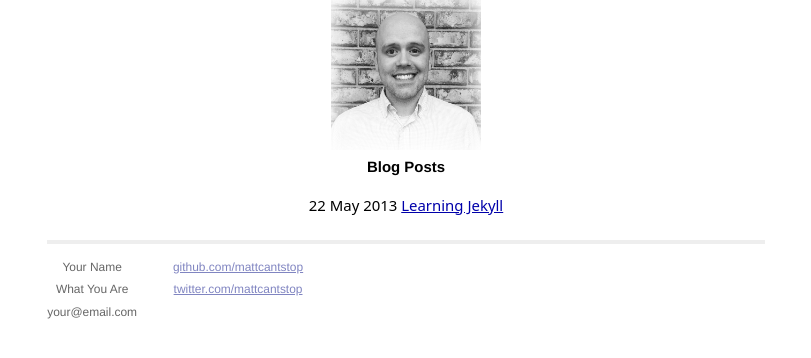
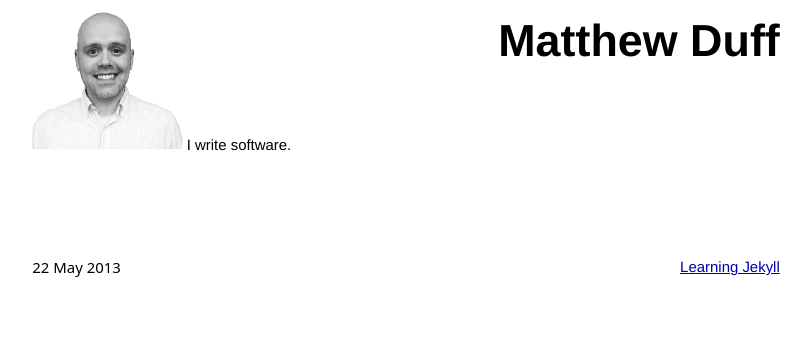
Before and after one commit to Hunta01/mattcantstop.github.io, a Jekyll site: the page built from index.html, in a window 1280 px wide. Shown: the top 358 px of the page, without its empty margins (234-1045 px from the left). Built offline with Jekyll 4.4.1, drawn with Linux system fonts in a browser that asks for light colours; nearby versions of some CDN libraries; a style sheet for code colours, icons or effects is not loaded.

Commit message:
added some icons removed footer

```diff
--- a/_layouts/default.html
+++ b/_layouts/default.html
@@ -5,6 +5,8 @@
         <meta http-equiv="X-UA-Compatible" content="IE=edge,chrome=1">
         <title>{{ page.title }}</title>
         <meta name="viewport" content="width=device-width">
+        <link href="//netdna.bootstrapcdn.com/twitter-bootstrap/2.3.1/css/bootstrap-combined.no-icons.min.css" rel="stylesheet">
+        <link href="//netdna.bootstrapcdn.com/font-awesome/3.1.1/css/font-awesome.css" rel="stylesheet">
 
         <!-- syntax highlighting CSS -->
         <link rel="stylesheet" href="/css/syntax.css">
@@ -18,29 +20,15 @@
         <div class="container">
           <div class="site">
             <div class="header">
-              <div class="title"><a href="/">
-                <img src='matt_bricks.png' alt="Matthew Duff">
-              </a></div>
+              <img src='matt_bricks.png' alt='Matthew Duff'>
+              <div class="title"><a href="/">{{ site.name }}</a></div>
+              <a href='https://github.com/mattcantstop'><i class="icon-github"></i></a>
+              <a href='https://twitter.com/mattcantstop'><i class="icon-twitter"></i></a>
+                I write software.
             </div>
-            <div class='about'>
-              <center>
-
-                {{ content }}
+              {{ content }}
 
             <div class="footer">
-              <div class="contact">
-                <p>
-                  Your Name<br />
-                  What You Are<br />
-                  your@email.com
-                </p>
-              </div>
-              <div class="contact">
-                <p>
-                  <a href="http://github.com/yourusername/">github.com/mattcantstop</a><br />
-                  <a href="http://twitter.com/yourusername/">twitter.com/mattcantstop</a><br />
-                </p>
-              </div>
             </div>
           </div>
         </div> <!-- /container -->
--- a/css/main.css
+++ b/css/main.css
@@ -40,21 +40,26 @@ table {
 /*
 /*****************************************************************************/
 ul.posts {
-  font-family: 'Noto Sans', sans-serif;
+  font-family: Helvetica, sans-serif;
   list-style-type: none;
-  padding-left: 0;
   width: 100%;
+  margin: 100px 0;
 }
 
 ul.posts li {
   width: 100%;
-  margin: 5px 0;
+  margin: 15px 0;
 }
 
 ul.posts span {
   font-family: 'Noto Sans', sans-serif;
   list-style-type: none;
   padding-left: 0;
+  float: left;
+}
+
+ul.posts a {
+  float:right;
 }
 
 /*****************************************************************************/
@@ -66,7 +71,7 @@ ul.posts span {
 .site {
   font-size: 115%;
   text-align: justify;
-  width: 48em;
+  width: 50em;
   margin: 0 auto 2em;
   line-height: 1.5em;
 }
@@ -76,29 +81,48 @@ ul.posts span {
   text-decoration: none;
 }
 
+.site .header img {
+  height: 150px;
+  display: inline;
+}
+
 .site .header .title {
-  width: 100%;
-  font-size: 4em;
+  margin: 2em 0;
+  font-size: 1em;
   text-align: center;
+  float: right;
   display: inline-block;
 }
 
-.site .header h1.title a {
-  color: #a00;
+.site .header .title a {
+  color: #000;
+  font-size: 3em;
+  display: inline-block;
 }
 
-.site .header h1.title a:hover {
+.site .header .descrip {
+  color: #000;
+  font-size: 1em;
+  text-align: center;
+}
+
+.icon-github {
+  font-size: 3em;
+  color: black;
+}
+
+.icon-twitter {
+  font-size: 3em;
+  color: #39D1FF;
+}
+
+.site .header .title a:hover {
   color: #000;
 }
 
 .site .header a.extra {
   color: #aaa;
   margin-left: 1em;
-}
-
-.site img {
-  height: 150px;
-  display: inline-block;
 }
 
 .site .header a.extra:hover {
@@ -110,9 +134,11 @@ ul.posts span {
 }
 
 .site .footer {
+  position: absolute;
+  bottom: 0;
   font-size: 80%;
   color: #666;
-  border-top: 4px solid #eee;
+  border-top: 1px solid #eee;
   margin-top: 2em;
   overflow: hidden;
 }
@@ -135,6 +161,7 @@ ul.posts span {
 .site .footer .rss img {
   border: 0;
 }
+
 
 /*****************************************************************************/
 /*
@@ -173,10 +200,3 @@ ul.posts span {
 #post pre.terminal code {
   background-color: #333;
 }
-
-
-.time {
-  float: right;
-  font-family: 'Roboto Slab', serif;
-  font-weight: 300;
-}
--- a/index.html
+++ b/index.html
@@ -3,11 +3,8 @@ layout: default
 title: Matthew Duff
 ---
 
-<div id="home">
-  <h1>Blog Posts</h1>
   <ul class="posts">
     {% for post in site.posts %}
       <li><span>{{ post.date | date_to_string }}</span> <a href="{{ post.url }}">{{ post.title }}</a></li>
     {% endfor %}
   </ul>
-</div>
```
Also changed, not shown: matt_bricks.png.
